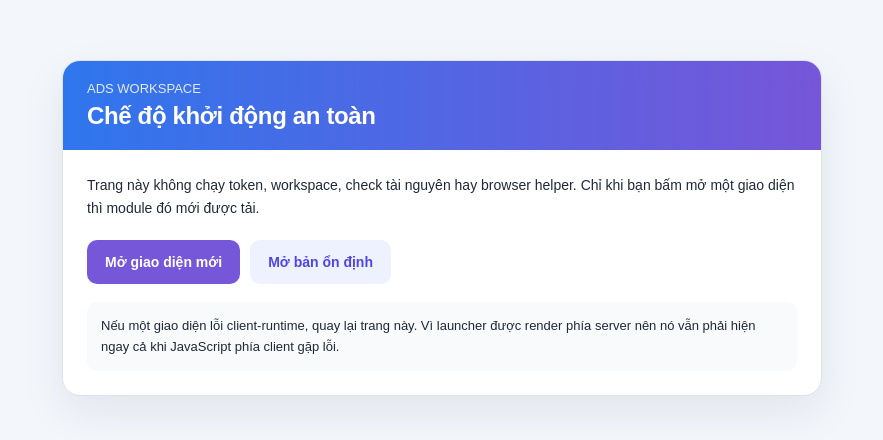
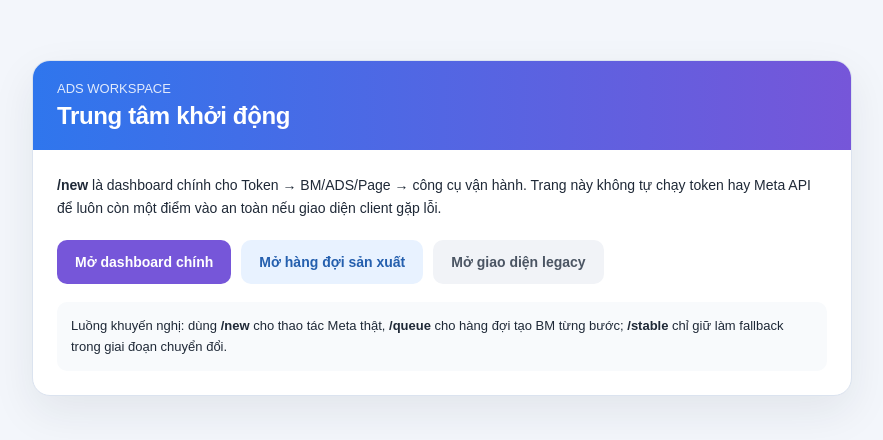
Before and after one commit to techzoneadapter-droid/rentainguyen, a Next.js app: page / in a window 1280 px wide. Shown: the part 172-612 px from the top of the page, without its empty margins (198-1081 px from the left). Built offline with nearby package versions, Linux system fonts and the light colour scheme.

Commit message:
Clarify canonical dashboard and expose production queue

```diff
--- a/app/page.tsx
+++ b/app/page.tsx
@@ -9,7 +9,7 @@ const shellStyle: React.CSSProperties = {
 };
 
 const cardStyle: React.CSSProperties = {
-  width: 'min(760px, 100%)',
+  width: 'min(820px, 100%)',
   background: '#fff',
   border: '1px solid #dbe3ef',
   borderRadius: 18,
@@ -34,18 +34,19 @@ export default function Page() {
       <section style={cardStyle}>
         <div style={{ background: 'linear-gradient(90deg, #2f76ed 0%, #7656d9 100%)', color: '#fff', padding: '20px 24px' }}>
           <div style={{ fontSize: 13, opacity: .85, marginBottom: 6 }}>ADS WORKSPACE</div>
-          <h1 style={{ margin: 0, fontSize: 24 }}>Chế độ khởi động an toàn</h1>
+          <h1 style={{ margin: 0, fontSize: 24 }}>Trung tâm khởi động</h1>
         </div>
         <div style={{ padding: 24 }}>
           <p style={{ marginTop: 0, lineHeight: 1.65 }}>
-            Trang này không chạy token, workspace, check tài nguyên hay browser helper. Chỉ khi bạn bấm mở một giao diện thì module đó mới được tải.
+            <strong>/new</strong> là dashboard chính cho Token → BM/ADS/Page → công cụ vận hành. Trang này không tự chạy token hay Meta API để luôn còn một điểm vào an toàn nếu giao diện client gặp lỗi.
           </p>
           <div style={{ display: 'flex', gap: 10, flexWrap: 'wrap', marginTop: 20 }}>
-            <a href="/new" style={{ ...buttonBase, background: '#7656d9', color: '#fff' }}>Mở giao diện mới</a>
-            <a href="/stable" style={{ ...buttonBase, background: '#eef2ff', color: '#4f46e5' }}>Mở bản ổn định</a>
+            <a href="/new" style={{ ...buttonBase, background: '#7656d9', color: '#fff' }}>Mở dashboard chính</a>
+            <a href="/queue" style={{ ...buttonBase, background: '#e8f2ff', color: '#245fae' }}>Mở hàng đợi sản xuất</a>
+            <a href="/stable" style={{ ...buttonBase, background: '#f1f3f7', color: '#4b5563' }}>Mở giao diện legacy</a>
           </div>
           <div style={{ marginTop: 18, padding: 14, borderRadius: 10, background: '#f8fafc', fontSize: 13, lineHeight: 1.6 }}>
-            Nếu một giao diện lỗi client-runtime, quay lại trang này. Vì launcher được render phía server nên nó vẫn phải hiện ngay cả khi JavaScript phía client gặp lỗi.
+            Luồng khuyến nghị: dùng <strong>/new</strong> cho thao tác Meta thật, <strong>/queue</strong> cho hàng đợi tạo BM từng bước; <strong>/stable</strong> chỉ giữ làm fallback trong giai đoạn chuyển đổi.
           </div>
         </div>
       </section>
```
